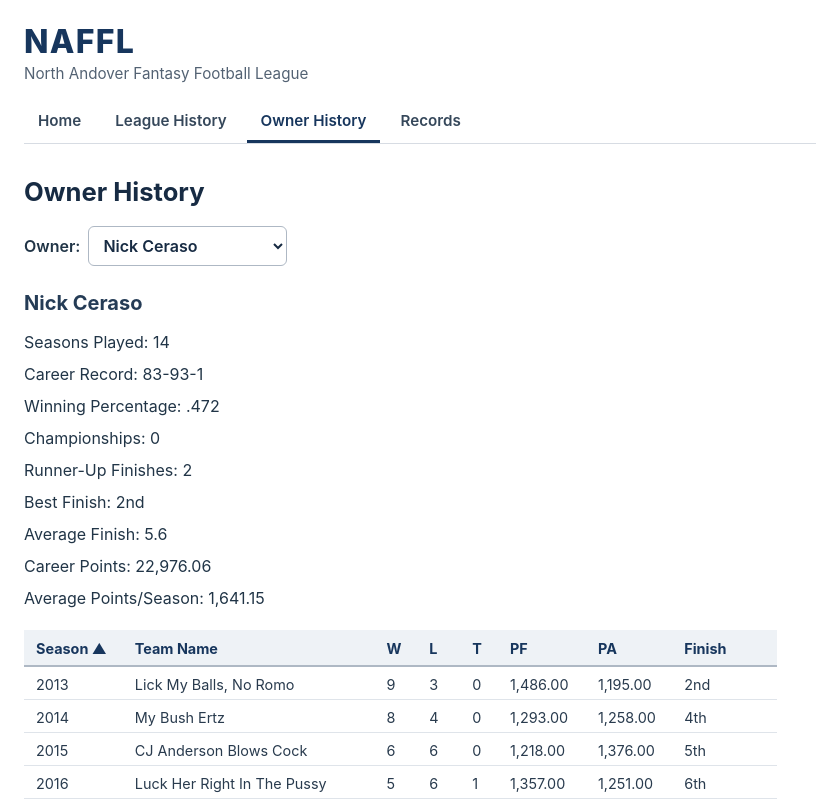
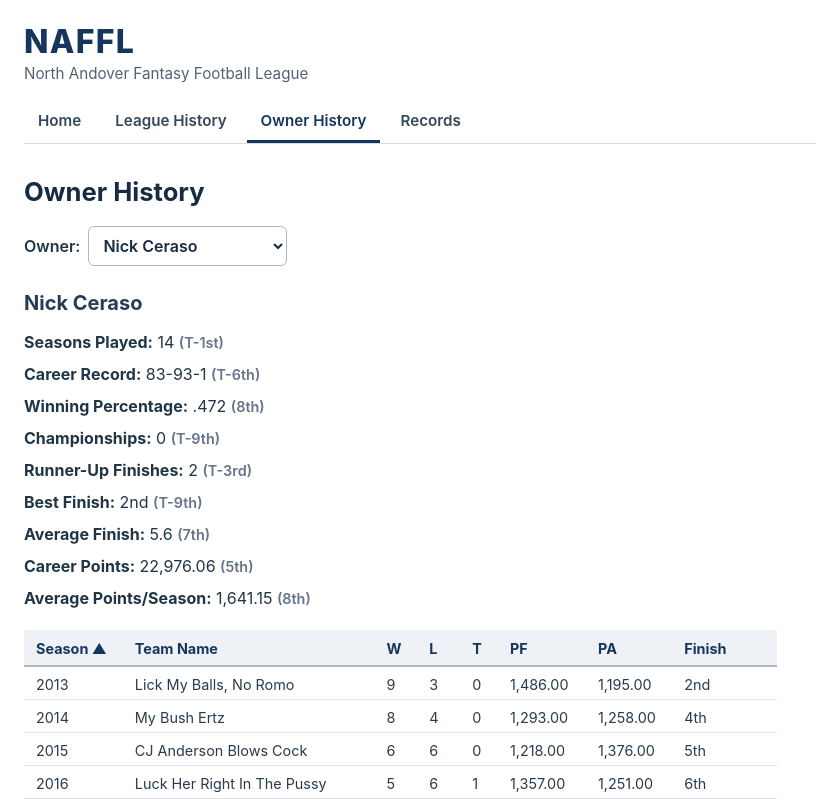
Before and after one commit to njc33/naffl, a React (Vite) app: page /owners in a window 1280 px wide. Shown: the top 801 px of the page, without its empty margins (0-816 px from the left). Built offline with nearby package versions, Linux system fonts and the light colour scheme.

Commit message:
Add owner summary league rankings

```diff
--- a/src/pages/OwnerHistory.jsx
+++ b/src/pages/OwnerHistory.jsx
@@ -24,19 +24,16 @@ function OwnerHistory() {
       .then((data) => {
         setTeams(data);
 
-        const ownerExists = data.some(
+        const defaultOwnerExists = data.some(
           (team) =>
-            team.ownerId ===
-            "nick-ceraso"
+            team.ownerId === "nick-ceraso"
         );
 
         if (
-          !ownerExists &&
+          !defaultOwnerExists &&
           data.length > 0
         ) {
-          setOwnerId(
-            data[0].ownerId
-          );
+          setOwnerId(data[0].ownerId);
         }
       })
       .catch((error) => {
@@ -44,50 +41,16 @@ function OwnerHistory() {
       });
   }, []);
 
-  const ownerMap = new Map();
-
-  teams.forEach((team) => {
-    if (
-      !ownerMap.has(team.ownerId)
-    ) {
-      ownerMap.set(team.ownerId, {
-        ownerId: team.ownerId,
-        ownerName: team.ownerName,
-      });
-    }
-  });
-
-  const owners = Array.from(
-    ownerMap.values()
-  ).sort((ownerA, ownerB) =>
-    ownerA.ownerName.localeCompare(
-      ownerB.ownerName
-    )
-  );
-
-  const ownerTeams = teams.filter(
-    (team) =>
-      team.ownerId === ownerId
-  );
-
-  const selectedOwner =
-    ownerMap.get(ownerId);
-
-  const ownerName =
-    selectedOwner?.ownerName ??
-    "Owner";
-
+  const calculateOwnerStats = (ownerTeams) => {
     const totalWins = ownerTeams.reduce(
       (sum, team) =>
         sum + Number(team.wins || 0),
       0
     );
 
-  const totalLosses =
-    ownerTeams.reduce(
+    const totalLosses = ownerTeams.reduce(
       (sum, team) =>
-        sum +
-        Number(team.losses || 0),
+        sum + Number(team.losses || 0),
       0
     );
 
@@ -97,31 +60,20 @@ function OwnerHistory() {
       0
     );
 
-  const totalPoints =
-    ownerTeams.reduce(
+    const totalPoints = ownerTeams.reduce(
       (sum, team) =>
-        sum +
-        Number(
-          team.pointsFor || 0
-        ),
+        sum + Number(team.pointsFor || 0),
       0
     );
 
-  const seasonsPlayed =
-    ownerTeams.length;
-
-  const averagePointsPerSeason =
-    seasonsPlayed > 0
-      ? totalPoints /
-        seasonsPlayed
-      : 0;
+    const seasonsPlayed = ownerTeams.length;
 
     const gamesPlayed =
       totalWins +
       totalLosses +
       totalTies;
 
-  const winPct =
+    const winningPercentage =
       gamesPlayed > 0
         ? (
             totalWins +
@@ -129,12 +81,9 @@ function OwnerHistory() {
           ) / gamesPlayed
         : 0;
 
-  const validFinishes =
-    ownerTeams
+    const validFinishes = ownerTeams
       .map((team) =>
-        Number(
-          team.finalStanding
-        )
+        Number(team.finalStanding)
       )
       .filter(
         (finish) =>
@@ -154,9 +103,7 @@ function OwnerHistory() {
 
     const bestFinish =
       validFinishes.length > 0
-      ? Math.min(
-          ...validFinishes
-        )
+        ? Math.min(...validFinishes)
         : null;
 
     const averageFinish =
@@ -165,9 +112,258 @@ function OwnerHistory() {
             (sum, finish) =>
               sum + finish,
             0
-        ) /
-        validFinishes.length
+          ) / validFinishes.length
         : null;
+
+    const averagePointsPerSeason =
+      seasonsPlayed > 0
+        ? totalPoints / seasonsPlayed
+        : 0;
+
+    return {
+      seasonsPlayed,
+      totalWins,
+      totalLosses,
+      totalTies,
+      totalPoints,
+      winningPercentage,
+      championships,
+      runnerUpFinishes,
+      bestFinish,
+      averageFinish,
+      averagePointsPerSeason,
+    };
+  };
+
+  const ownerGroups = new Map();
+
+  teams.forEach((team) => {
+    if (!ownerGroups.has(team.ownerId)) {
+      ownerGroups.set(team.ownerId, {
+        ownerId: team.ownerId,
+        ownerName: team.ownerName,
+        teams: [],
+      });
+    }
+
+    ownerGroups
+      .get(team.ownerId)
+      .teams.push(team);
+  });
+
+  const allOwnerStats = Array.from(
+    ownerGroups.values()
+  )
+    .map((owner) => ({
+      ownerId: owner.ownerId,
+      ownerName: owner.ownerName,
+      ...calculateOwnerStats(
+        owner.teams
+      ),
+    }))
+    .sort((ownerA, ownerB) =>
+      ownerA.ownerName.localeCompare(
+        ownerB.ownerName
+      )
+    );
+
+  const owners = allOwnerStats.map(
+    (owner) => ({
+      ownerId: owner.ownerId,
+      ownerName: owner.ownerName,
+    })
+  );
+
+  const ownerTeams = teams.filter(
+    (team) => team.ownerId === ownerId
+  );
+
+  const selectedOwnerStats =
+    allOwnerStats.find(
+      (owner) =>
+        owner.ownerId === ownerId
+    );
+
+  const ownerName =
+    selectedOwnerStats?.ownerName ??
+    "Owner";
+
+  const stats =
+    selectedOwnerStats ?? {
+      seasonsPlayed: 0,
+      totalWins: 0,
+      totalLosses: 0,
+      totalTies: 0,
+      totalPoints: 0,
+      winningPercentage: 0,
+      championships: 0,
+      runnerUpFinishes: 0,
+      bestFinish: null,
+      averageFinish: null,
+      averagePointsPerSeason: 0,
+    };
+
+  const getRank = (
+    field,
+    {
+      ascending = false,
+      excludeNull = false,
+    } = {}
+  ) => {
+    let rankedOwners = [...allOwnerStats];
+
+    if (excludeNull) {
+      rankedOwners =
+        rankedOwners.filter(
+          (owner) =>
+            owner[field] !== null &&
+            owner[field] !== undefined
+        );
+    }
+
+    rankedOwners.sort(
+      (ownerA, ownerB) => {
+        const valueA =
+          Number(ownerA[field]) || 0;
+
+        const valueB =
+          Number(ownerB[field]) || 0;
+
+        if (ascending) {
+          return valueA - valueB;
+        }
+
+        return valueB - valueA;
+      }
+    );
+
+    const selectedValue =
+      selectedOwnerStats?.[field];
+
+    if (
+      selectedValue === null ||
+      selectedValue === undefined
+    ) {
+      return null;
+    }
+
+    const betterOwners =
+      rankedOwners.filter((owner) => {
+        if (ascending) {
+          return (
+            owner[field] <
+            selectedValue
+          );
+        }
+
+        return (
+          owner[field] >
+          selectedValue
+        );
+      });
+
+    const rank =
+      betterOwners.length + 1;
+
+    const tiedOwners =
+      rankedOwners.filter(
+        (owner) =>
+          owner[field] ===
+          selectedValue
+      );
+
+    return {
+      rank,
+      tied: tiedOwners.length > 1,
+    };
+  };
+
+  const getOrdinal = (number) => {
+    const lastTwoDigits =
+      number % 100;
+
+    if (
+      lastTwoDigits >= 11 &&
+      lastTwoDigits <= 13
+    ) {
+      return `${number}th`;
+    }
+
+    const lastDigit = number % 10;
+
+    if (lastDigit === 1) {
+      return `${number}st`;
+    }
+
+    if (lastDigit === 2) {
+      return `${number}nd`;
+    }
+
+    if (lastDigit === 3) {
+      return `${number}rd`;
+    }
+
+    return `${number}th`;
+  };
+
+  const formatRank = (rankData) => {
+    if (!rankData) {
+      return "Not Ranked";
+    }
+
+    const ordinal =
+      getOrdinal(rankData.rank);
+
+    return rankData.tied
+      ? `T-${ordinal}`
+      : ordinal;
+  };
+
+  const ranks = {
+    seasonsPlayed: getRank(
+      "seasonsPlayed"
+    ),
+
+    totalWins: getRank(
+      "totalWins"
+    ),
+
+    winningPercentage: getRank(
+      "winningPercentage"
+    ),
+
+    championships: getRank(
+      "championships"
+    ),
+
+    runnerUpFinishes: getRank(
+      "runnerUpFinishes"
+    ),
+
+    bestFinish: getRank(
+      "bestFinish",
+      {
+        ascending: true,
+        excludeNull: true,
+      }
+    ),
+
+    averageFinish: getRank(
+      "averageFinish",
+      {
+        ascending: true,
+        excludeNull: true,
+      }
+    ),
+
+    totalPoints: getRank(
+      "totalPoints"
+    ),
+
+    averagePointsPerSeason: getRank(
+      "averagePointsPerSeason"
+    ),
+  };
 
   const handleSort = (field) => {
     if (field === sortField) {
@@ -223,8 +419,7 @@ function OwnerHistory() {
   const sortedOwnerTeams = [
     ...ownerTeams,
   ].sort((teamA, teamB) => {
-    const comparison =
-      compareValues(
+    const comparison = compareValues(
       teamA[sortField],
       teamB[sortField]
     );
@@ -254,10 +449,9 @@ function OwnerHistory() {
     );
 
   const formatWinPct = (value) =>
-    value.toFixed(3).replace(
-      /^0/,
-      ""
-    );
+    Number(value || 0)
+      .toFixed(3)
+      .replace(/^0/, "");
 
   const formatFinish = (finish) => {
     const numericFinish =
@@ -267,33 +461,26 @@ function OwnerHistory() {
       return "In Progress";
     }
 
-    const lastTwoDigits =
-      numericFinish % 100;
+    return getOrdinal(numericFinish);
+  };
 
-    if (
-      lastTwoDigits >= 11 &&
-      lastTwoDigits <= 13
-    ) {
-      return `${numericFinish}th`;
-    }
-
-    const lastDigit =
-      numericFinish % 10;
-
-    if (lastDigit === 1) {
-      return `${numericFinish}st`;
-    }
-
-    if (lastDigit === 2) {
-      return `${numericFinish}nd`;
-    }
-
-    if (lastDigit === 3) {
-      return `${numericFinish}rd`;
-    }
-
-    return `${numericFinish}th`;
-  };
+  const formatMetricWithRank = (
+    value,
+    rankData
+  ) => (
+    <>
+      {value}{" "}
+      <span
+        style={{
+          color: "#64748b",
+          fontSize: "0.9em",
+          fontWeight: 600,
+        }}
+      >
+        ({formatRank(rankData)})
+      </span>
+    </>
+  );
 
   const sortableHeaderStyle = {
     cursor: "pointer",
@@ -338,63 +525,116 @@ function OwnerHistory() {
 
       <h3>{ownerName}</h3>
 
+      <div className="owner-summary">
         <p>
-        Seasons Played:{" "}
-        {seasonsPlayed}
-      </p>
-
-      <p>
-        Career Record:{" "}
-        {totalWins}-{totalLosses}
-        {totalTies > 0
-          ? `-${totalTies}`
-          : ""}
-      </p>
-
-      <p>
-        Winning Percentage:{" "}
-        {formatWinPct(winPct)}
-      </p>
-
-      <p>
-        Championships:{" "}
-        {championships}
-      </p>
-
-      <p>
-        Runner-Up Finishes:{" "}
-        {runnerUpFinishes}
-      </p>
-
-      <p>
-        Best Finish:{" "}
-        {bestFinish === null
-          ? "N/A"
-          : formatFinish(
-              bestFinish
+          <strong>
+            Seasons Played:
+          </strong>{" "}
+          {formatMetricWithRank(
+            stats.seasonsPlayed,
+            ranks.seasonsPlayed
           )}
         </p>
 
         <p>
-        Average Finish:{" "}
-        {averageFinish === null
-          ? "N/A"
-          : averageFinish.toFixed(
-              1
+          <strong>
+            Career Record:
+          </strong>{" "}
+          {formatMetricWithRank(
+            `${stats.totalWins}-${stats.totalLosses}${
+              stats.totalTies > 0
+                ? `-${stats.totalTies}`
+                : ""
+            }`,
+            ranks.totalWins
           )}
         </p>
 
         <p>
-        Career Points:{" "}
-        {formatPoints(totalPoints)}
+          <strong>
+            Winning Percentage:
+          </strong>{" "}
+          {formatMetricWithRank(
+            formatWinPct(
+              stats.winningPercentage
+            ),
+            ranks.winningPercentage
+          )}
         </p>
 
         <p>
-        Average Points/Season:{" "}
-        {formatPoints(
-          averagePointsPerSeason
+          <strong>
+            Championships:
+          </strong>{" "}
+          {formatMetricWithRank(
+            stats.championships,
+            ranks.championships
           )}
         </p>
+
+        <p>
+          <strong>
+            Runner-Up Finishes:
+          </strong>{" "}
+          {formatMetricWithRank(
+            stats.runnerUpFinishes,
+            ranks.runnerUpFinishes
+          )}
+        </p>
+
+        <p>
+          <strong>
+            Best Finish:
+          </strong>{" "}
+          {formatMetricWithRank(
+            stats.bestFinish === null
+              ? "N/A"
+              : formatFinish(
+                  stats.bestFinish
+                ),
+            ranks.bestFinish
+          )}
+        </p>
+
+        <p>
+          <strong>
+            Average Finish:
+          </strong>{" "}
+          {formatMetricWithRank(
+            stats.averageFinish ===
+              null
+              ? "N/A"
+              : stats.averageFinish.toFixed(
+                  1
+                ),
+            ranks.averageFinish
+          )}
+        </p>
+
+        <p>
+          <strong>
+            Career Points:
+          </strong>{" "}
+          {formatMetricWithRank(
+            formatPoints(
+              stats.totalPoints
+            ),
+            ranks.totalPoints
+          )}
+        </p>
+
+        <p>
+          <strong>
+            Average Points/Season:
+          </strong>{" "}
+          {formatMetricWithRank(
+            formatPoints(
+              stats.averagePointsPerSeason
+            ),
+            ranks.averagePointsPerSeason
+          )}
+        </p>
+      </div>
 
       <table
         style={{
@@ -414,16 +654,12 @@ function OwnerHistory() {
               }
             >
               Season
-              {sortIndicator(
-                "season"
-              )}
+              {sortIndicator("season")}
             </th>
 
             <th
               onClick={() =>
-                handleSort(
-                  "teamName"
-                )
+                handleSort("teamName")
               }
               style={
                 sortableHeaderStyle
@@ -449,9 +685,7 @@ function OwnerHistory() {
 
             <th
               onClick={() =>
-                handleSort(
-                  "losses"
-                )
+                handleSort("losses")
               }
               style={
                 sortableHeaderStyle
```
Lines whose indentation alone changed are shown as unchanged.
